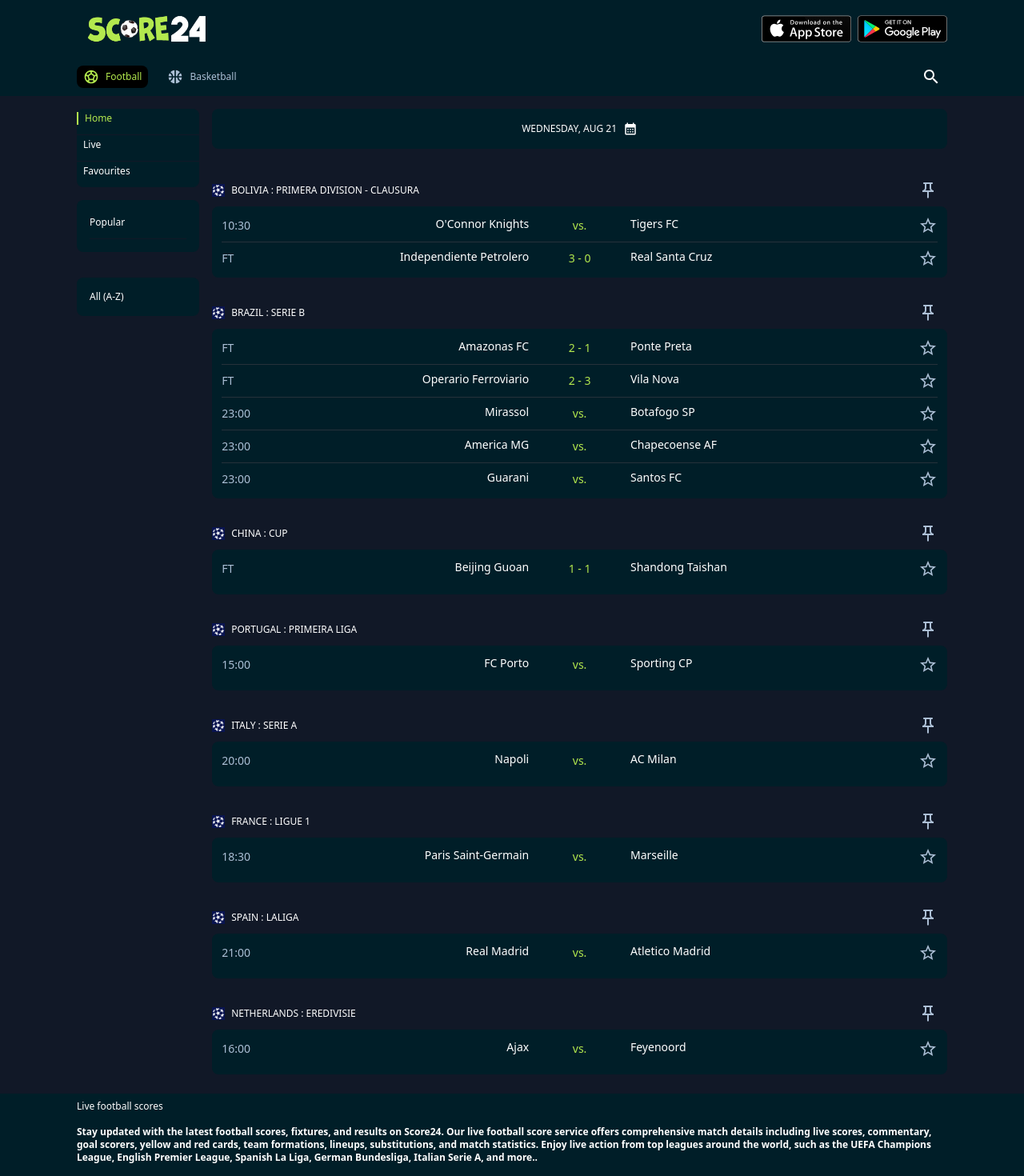
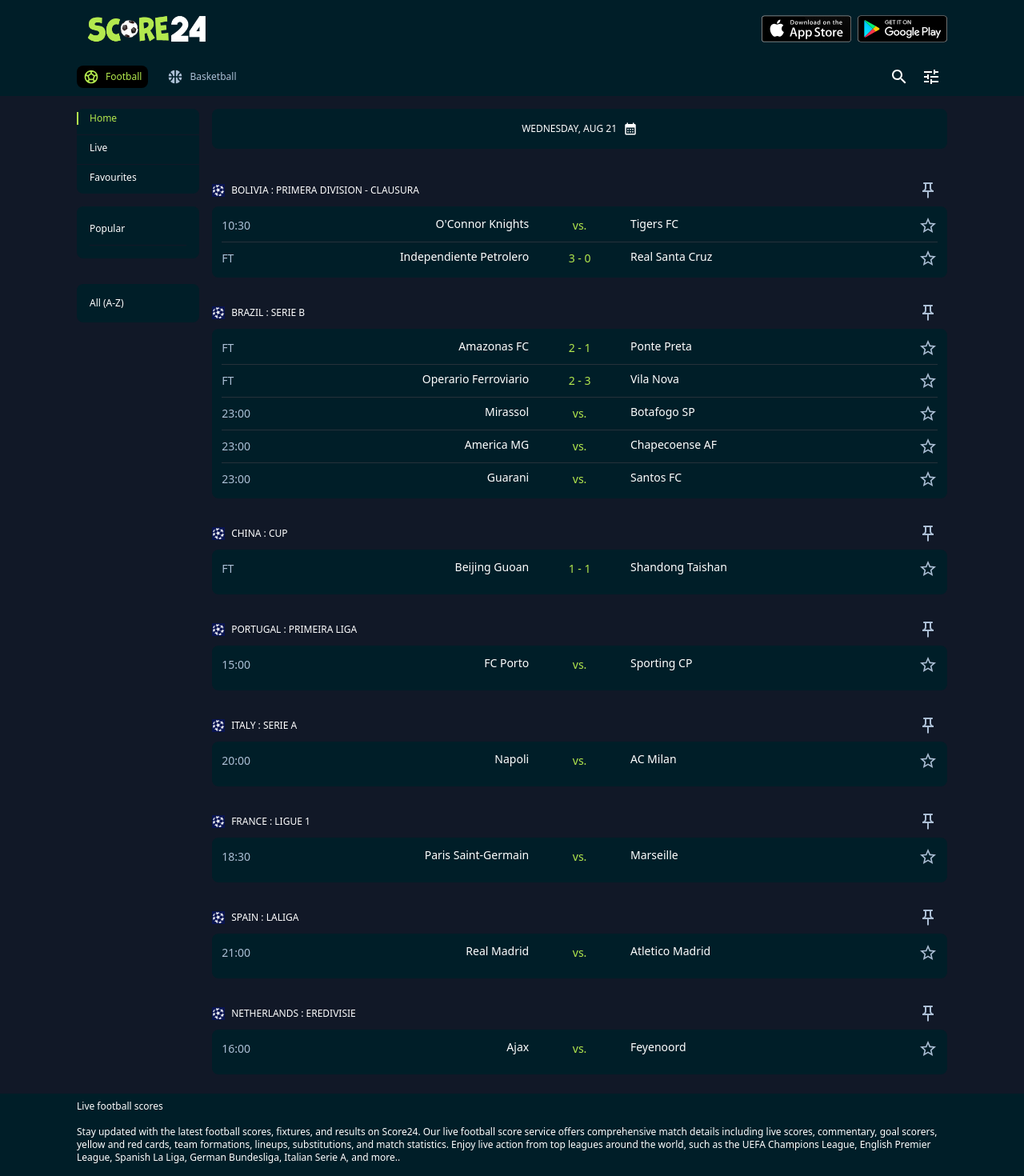
Before and after one commit to rilwanat/score24, a React (Create React App) app: page / in a window 1280 px wide. Shown: the top 1470 px of the page at 80% size. Built offline with nearby package versions, Linux system fonts and the light colour scheme.

Commit message:
ui updates

```diff
--- a/src/components/main/ComponentFootball.jsx
+++ b/src/components/main/ComponentFootball.jsx
@@ -159,7 +159,7 @@
                       <p className="text-xs text-white">{competition.toUpperCase()}</p>
                     </div>
                     <div className='flex justify-end  mx-3' style={{ width: '60px' }}>
-                      <PushPinOutlinedIcon className="cursor-pointer text-scMenuText" style={{  }}/>
+                      <PushPinOutlinedIcon className="cursor-pointer text-scMenuText hover:text-scGreen" style={{  }}/>
                     </div>
 
                     </div>
@@ -191,7 +191,7 @@
 
                             </div>
 
-                            <p  className="cursor-pointer flex  items-center justify-end  " style={{ width: '60px' }}><StarBorderIcon /> </p>
+                            <p className="cursor-pointer flex  items-center justify-end" style={{ width: '60px' }}><StarBorderIcon className='hover:text-scGreen'/> </p>
                           </div>
 
                           {/* Conditionally render the <hr /> if it's not the last item */}
--- a/src/components/main/MainContent.jsx
+++ b/src/components/main/MainContent.jsx
@@ -153,24 +153,24 @@
 
 
   return (
-    <div className='bg-gray-900
+    <div className='bg-gray-900 scDarkBackground
     px-4 md:px-4 lg:px-16 xl:px-24 2xl:px-80 py-4
     flex flex-col md:flex-row '>
 
         <div className='flex flex-col justify-start md:mr-4    w-full md:w-1/6'>
             <div className='bg-scBackground rounded-lg w-full '>
                 <div className='cursor-pointer flex items-center mb-2 py-1' onClick={() => setCurrentPageName("Home")}>
-                  {currentPageName == "Home" ? <div className='bg-scGreen mr-2' style={{ width: '2px', height: '16px'}}></div> : <div className='ml-2'></div>}
+                  {currentPageName == "Home" ? <div className='bg-scGreen mr-3.5' style={{ width: '2px', height: '16px'}}></div> : <div className='ml-4'></div>}
                   <p className={`text-xs ${currentPageName === 'Home' ? 'text-scGreen ' : 'text-white'}`}>Home</p>
                 </div>
-                <hr className="border-1.5 border-gray-900  mt-2" />
+                <hr className="border-1.5 border-gray-900  mt-2 mb-1" />
                 <div className='cursor-pointer flex items-center mb-2 py-1' onClick={() => setCurrentPageName("Live")}>
-                  {currentPageName == "Live" ? <div className='bg-scGreen mr-2' style={{ width: '2px', height: '16px'}}></div> : <div className='ml-2'></div>}
+                  {currentPageName == "Live" ? <div className='bg-scGreen mr-3.5' style={{ width: '2px', height: '16px'}}></div> : <div className='ml-4'></div>}
                   <p className={`text-xs ${currentPageName === 'Live' ? 'text-scGreen ' : 'text-white'}`}>Live</p>
                 </div>
-                <hr className="border-1.5 border-gray-900  mt-2" />
+                <hr className="border-1.5 border-gray-900  mt-2 mb-1" />
                 <div className='cursor-pointer flex items-center mb-2 py-1' onClick={() => setCurrentPageName("Favourites")}>
-                  {currentPageName == "Favourites" ? <div className='bg-scGreen mr-2' style={{ width: '2px', height: '16px'}}></div> : <div className='ml-2'></div>}
+                  {currentPageName == "Favourites" ? <div className='bg-scGreen mr-3.5' style={{ width: '2px', height: '16px'}}></div> : <div className='ml-4'></div>}
                   <p className={`text-xs ${currentPageName === 'Favourites' ? 'text-scGreen ' : 'text-white'}`}>Favourites</p>
                 </div>
             </div>
--- a/src/components/main/navbar/Footer.jsx
+++ b/src/components/main/navbar/Footer.jsx
@@ -13,7 +13,7 @@
     <div className='px-4 lg:px-16 xl:px-24 2xl:px-80 flex flex-col'>
       <div className='flex flex-col'>
         <p className="text-xs text-white my-2">Live football scores</p>
-        <p className="text-xs font-bold text-white  my-2">Stay updated with the latest football scores,
+        <p className="text-xs  text-white  my-2">Stay updated with the latest football scores,
           fixtures, and results on Score24. Our live football score service offers comprehensive match
           details including live scores, commentary, goal scorers, yellow and red cards, team formations,
           lineups, substitutions, and match statistics. Enjoy live action from top leagues around the world,
--- a/src/components/main/navbar/HeaderHead.jsx
+++ b/src/components/main/navbar/HeaderHead.jsx
@@ -15,6 +15,7 @@
 import SportsCricketIcon from '@mui/icons-material/SportsCricket';
 
 import SearchIcon from '@mui/icons-material/Search';
+import TuneIcon from '@mui/icons-material/Tune';
 
 export default function HeaderHead({ setCategory, currentCategory }) {
   const navigate = useNavigate();
@@ -32,8 +33,8 @@
             className="block h-10 w-auto max-w-none"
             src={logo}
             alt="Logo"
-            // onClick={() => { navigate('/'); }}
-            // style={{ cursor: 'pointer' }}
+            onClick={() => { navigate('/'); }}
+            style={{ cursor: 'pointer' }}
           />
         </div>
 
@@ -57,13 +58,22 @@
           {/* <div className='flex mr-4 cursor-pointer items-center' onClick={setCategory("Rugby")}><SportsRugbyIcon className='mr-2' style={{ width: '20px', height: '20px', color: '#ACBFD5' }}/> <p className='text-xs text-scMenuText'>Rugby</p></div> */}
           {/* <div className='flex mr-4 cursor-pointer items-center' onClick={setCategory("Cricket")}><SportsCricketIcon  className='mr-2' style={{ width: '20px', height: '20px', color: '#ACBFD5' }}/> <p className='text-xs text-scMenuText'>Cricket</p></div> */}
         </div>
-        <div
-            className=" flex items-center justify-center"
+        <div className='flex'>
+          <div
+            className=" flex items-center justify-center   hover:text-scGreen text-white"
             style={{ height: '40px', width: '40px', borderRadius: '4px' }}
             // onClick={() => { logout(); }}
           >
-            <SearchIcon className="text-white cursor-pointer" />
+            <SearchIcon className=" cursor-pointer " />
           </div>
+          <div
+            className=" flex items-center justify-center   hover:text-scGreen text-white"
+            style={{ height: '40px', width: '40px', borderRadius: '4px' }}
+            // onClick={() => { logout(); }}
+          >
+            <TuneIcon className=" cursor-pointer" />
+          </div>
+        </div>
 
       </div>
     </>
--- a/tailwind.config.js
+++ b/tailwind.config.js
@@ -10,6 +10,7 @@
         scMenuText: '#ACBFD5',
         scHr: '#26313A',
         scGreen: '#B3E94E',
+        // scDarkBackground: '#000000',
       }
     },
   },
```
